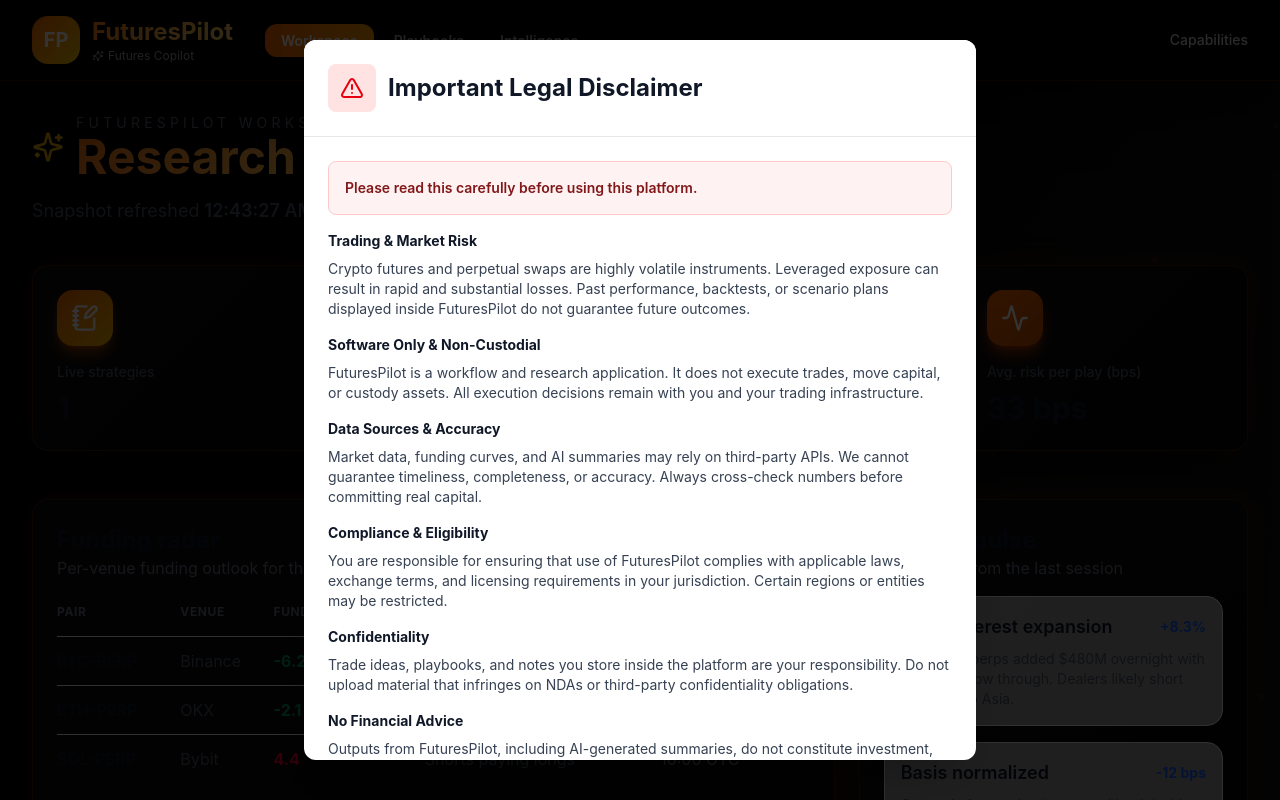
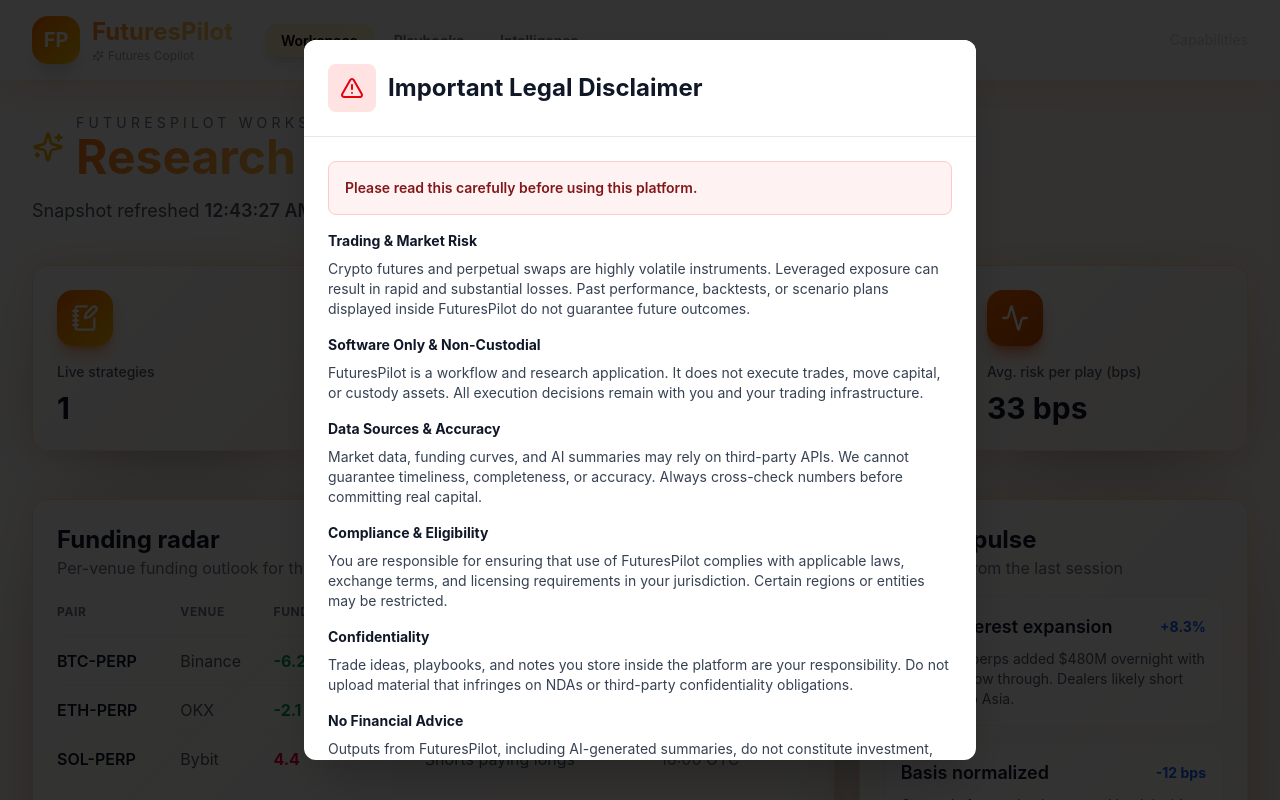
Before and after one commit to pedrobcs/app.alert, a Next.js app: page /dashboard in a window 1280 px wide. Shown: the top 800 px of the page. Built offline with nearby package versions, Linux system fonts and the light colour scheme.

Commit message:
Refactor: Update theme to a lighter, warmer color palette
Co-authored-by: pc064028 <pc064028@gmail.com>

```diff
--- a/src/app/dashboard/page.tsx
+++ b/src/app/dashboard/page.tsx
@@ -193,7 +193,7 @@ export default function DashboardPage() {
   ];
 
   return (
-    <div className="min-h-screen bg-gradient-to-br from-black via-[#0c0c0c] to-[#1a1a1a] relative overflow-hidden">
+    <div className="min-h-screen bg-gradient-to-br from-white via-[#fef9f4] to-[#f8efe7] relative overflow-hidden">
       <AnimatedBackground />
       <Navbar />
 
--- a/src/app/globals.css
+++ b/src/app/globals.css
@@ -13,8 +13,8 @@
 }
 
 :root {
-  --background: #050505;
-  --foreground: #f5f2ea;
+  --background: #fdfaf7;
+  --foreground: #0f0f0f;
 }
 
 @media (prefers-color-scheme: dark) {
@@ -26,8 +26,8 @@
 
 body {
   color: var(--foreground);
-  background: radial-gradient(circle at top, rgba(255, 107, 0, 0.15), transparent 45%),
-    linear-gradient(180deg, #050505 0%, #0f0f0f 100%);
+  background: radial-gradient(circle at top, rgba(255, 150, 64, 0.18), transparent 50%),
+    linear-gradient(180deg, #fefcf9 0%, #faf4ee 60%, #f7efe8 100%);
   font-family: -apple-system, BlinkMacSystemFont, "Segoe UI", Roboto, "Helvetica Neue", Arial, sans-serif;
   overflow-x: hidden;
 }
@@ -47,12 +47,12 @@ body {
 }
 
 ::-webkit-scrollbar-thumb {
-  background: linear-gradient(180deg, #ff6b00, #c75000);
+  background: linear-gradient(180deg, #ffc48a, #ff8a33);
   border-radius: 4px;
 }
 
 ::-webkit-scrollbar-thumb:hover {
-  background: linear-gradient(180deg, #ff7e1a, #ff5400);
+  background: linear-gradient(180deg, #ff9f4d, #ff6b00);
 }
 
 /* Premium Animations */
@@ -203,7 +203,7 @@ body {
 
 /* Gradient backgrounds */
 .gradient-primary {
-  background: linear-gradient(135deg, #ff6b00 0%, #ffb347 100%);
+  background: linear-gradient(135deg, #ff8a33 0%, #ffbd66 100%);
 }
 
 .gradient-success {
@@ -211,15 +211,15 @@ body {
 }
 
 .gradient-radial {
-  background: radial-gradient(circle at 50% 50%, rgba(255, 107, 0, 0.5) 0%, transparent 60%);
+  background: radial-gradient(circle at 50% 50%, rgba(255, 150, 64, 0.35) 0%, transparent 65%);
 }
 
 .gradient-mesh {
   background:
-    radial-gradient(at 20% 20%, rgba(255, 107, 0, 0.25) 0, transparent 45%),
-    radial-gradient(at 80% 0%, rgba(255, 149, 64, 0.2) 0, transparent 45%),
-    radial-gradient(at 100% 100%, rgba(255, 94, 0, 0.15) 0, transparent 45%),
-    radial-gradient(at 0% 100%, rgba(255, 164, 64, 0.2) 0, transparent 45%);
+    radial-gradient(at 20% 20%, rgba(255, 138, 51, 0.25) 0, transparent 45%),
+    radial-gradient(at 80% 0%, rgba(255, 197, 138, 0.35) 0, transparent 45%),
+    radial-gradient(at 100% 100%, rgba(255, 179, 102, 0.25) 0, transparent 45%),
+    radial-gradient(at 0% 100%, rgba(255, 235, 217, 0.35) 0, transparent 45%);
 }
 
 /* Glass morphism */
@@ -237,31 +237,31 @@ body {
 
 /* Premium Card styles */
 .card {
-  @apply rounded-2xl p-6 transition-all duration-300 border border-[#1f1f1f];
-  background: rgba(10, 10, 10, 0.9);
-  box-shadow: 0 10px 30px -10px rgba(0, 0, 0, 0.8);
+  @apply rounded-2xl p-6 transition-all duration-300 border border-[#f0e3d5];
+  background: rgba(255, 255, 255, 0.95);
+  box-shadow: 0 25px 60px -30px rgba(15, 10, 5, 0.35);
 }
 
 .card:hover {
   transform: translateY(-4px);
-  box-shadow: 0 20px 40px -10px rgba(0, 0, 0, 0.8);
+  box-shadow: 0 35px 80px -35px rgba(15, 10, 5, 0.4);
 }
 
 .card-premium {
   @apply rounded-2xl p-6 transition-all duration-300;
-  background: linear-gradient(135deg, rgba(15, 15, 15, 0.95) 0%, rgba(5, 5, 5, 0.95) 100%);
-  border: 1px solid rgba(255, 107, 0, 0.2);
+  background: linear-gradient(135deg, rgba(255, 255, 255, 0.98) 0%, rgba(249, 244, 237, 0.96) 100%);
+  border: 1px solid rgba(255, 138, 51, 0.25);
   box-shadow:
-    0 20px 40px -10px rgba(0, 0, 0, 0.9),
-    0 0 30px rgba(255, 107, 0, 0.15);
-  backdrop-filter: blur(15px);
+    0 30px 90px -40px rgba(15, 10, 5, 0.45),
+    0 0 30px rgba(255, 189, 102, 0.35);
+  backdrop-filter: blur(18px);
 }
 
 .card-premium:hover {
   box-shadow:
-    0 25px 50px -15px rgba(0, 0, 0, 0.9),
-    0 0 40px rgba(255, 107, 0, 0.25);
-  transform: translateY(-4px);
+    0 40px 120px -45px rgba(15, 10, 5, 0.45),
+    0 0 45px rgba(255, 189, 102, 0.45);
+  transform: translateY(-6px);
 }
 
 /* Custom button styles */
@@ -295,24 +295,24 @@ body {
 }
 
 .btn-secondary {
-  @apply text-white;
-  background: linear-gradient(120deg, #1a1a1a 0%, #0f0f0f 100%);
+  @apply text-gray-900;
+  background: linear-gradient(120deg, #ffffff 0%, #f6f1ea 100%);
 }
 
 .btn-secondary:hover {
   @apply transform scale-105;
-  background: linear-gradient(120deg, #222222 0%, #121212 100%);
+  background: linear-gradient(120deg, #ffffff 0%, #f8f3ec 100%);
 }
 
 .btn-outline {
-  @apply border-2 text-white;
+  @apply border-2 text-gray-900;
   border-color: #ff6b00;
   color: #ff6b00;
 }
 
 .btn-outline:hover {
-  @apply text-black;
-  background: linear-gradient(120deg, #ff7a18 0%, #ff6b00 100%);
+  @apply text-white;
+  background: linear-gradient(120deg, #ff9f4d 0%, #ff6b00 100%);
 }
 
 /* Number counter animation */
--- a/src/app/intelligence/page.tsx
+++ b/src/app/intelligence/page.tsx
@@ -67,7 +67,7 @@ const telemetryCards = [
 
 export default function IntelligencePage() {
   return (
-    <div className="min-h-screen bg-gradient-to-br from-black via-[#0c0c0c] to-[#1a1a1a] relative overflow-hidden">
+    <div className="min-h-screen bg-gradient-to-br from-white via-[#fef9f4] to-[#f8efe7] relative overflow-hidden">
       <AnimatedBackground />
       <Navbar />
 
@@ -94,7 +94,7 @@ export default function IntelligencePage() {
               initial={{ opacity: 0, y: 15 }}
               animate={{ opacity: 1, y: 0 }}
               transition={{ duration: 0.4 }}
-              className="card-premium flex items-start space-x-4"
+                  className="card-premium flex items-start space-x-4 border border-[#f3dfcd]"
             >
               <div className="w-12 h-12 rounded-2xl bg-gradient-to-br from-blue-500 to-purple-500 flex items-center justify-center text-white shadow-lg">
                 <card.icon className="w-6 h-6" />
--- a/src/app/strategies/page.tsx
+++ b/src/app/strategies/page.tsx
@@ -105,7 +105,7 @@ export default function StrategiesPage() {
   const statusOrder: StrategyStatus[] = ['READY', 'LIVE', 'DRAFT', 'ARCHIVED'];
 
   return (
-    <div className="min-h-screen bg-gradient-to-br from-black via-[#0c0c0c] to-[#1a1a1a] relative overflow-hidden">
+    <div className="min-h-screen bg-gradient-to-br from-white via-[#fef9f4] to-[#f8efe7] relative overflow-hidden">
       <AnimatedBackground />
       <Navbar />
 
--- a/src/components/AnimatedBackground.tsx
+++ b/src/components/AnimatedBackground.tsx
@@ -53,7 +53,7 @@ export function AnimatedBackground() {
         // Draw particle
         ctx.beginPath();
         ctx.arc(particle.x, particle.y, particle.size, 0, Math.PI * 2);
-        ctx.fillStyle = `rgba(255, 107, 0, ${0.35})`;
+        ctx.fillStyle = `rgba(255, 180, 120, ${0.35})`;
         ctx.fill();
 
         // Draw connections
@@ -68,7 +68,7 @@ export function AnimatedBackground() {
             ctx.beginPath();
             ctx.moveTo(particle.x, particle.y);
             ctx.lineTo(otherParticle.x, otherParticle.y);
-            ctx.strokeStyle = `rgba(255, 166, 77, ${0.12 * (1 - distance / 150)})`;
+            ctx.strokeStyle = `rgba(255, 179, 120, ${0.12 * (1 - distance / 150)})`;
             ctx.lineWidth = 0.5;
             ctx.stroke();
           }
--- a/src/components/Navbar.tsx
+++ b/src/components/Navbar.tsx
@@ -19,7 +19,7 @@ export function Navbar() {
       initial={{ y: -100 }}
       animate={{ y: 0 }}
       transition={{ duration: 0.6, type: 'spring', bounce: 0.3 }}
-      className="sticky top-0 z-50 bg-black/80 backdrop-blur-xl border-b border-orange-500/20 shadow-[0_20px_60px_rgba(0,0,0,0.6)]"
+      className="sticky top-0 z-50 bg-white/90 backdrop-blur-xl border-b border-orange-100 shadow-[0_10px_35px_rgba(250,182,122,0.35)]"
     >
       <div className="max-w-7xl mx-auto px-4 sm:px-6 lg:px-8">
         <div className="flex justify-between items-center h-20">
@@ -61,21 +61,21 @@ export function Navbar() {
                     href={link.href}
                     className={`px-4 py-2 rounded-xl text-sm font-semibold transition-all duration-300 relative overflow-hidden group ${
                       pathname === link.href
-                        ? 'text-white'
-                        : 'text-gray-400 hover:text-white'
+                        ? 'text-black'
+                        : 'text-gray-500 hover:text-gray-900'
                     }`}
                   >
                     {pathname === link.href && (
                       <motion.div
                         layoutId="navbar-indicator"
-                        className="absolute inset-0 bg-gradient-to-r from-orange-500 to-amber-500 rounded-xl shadow-lg"
+                        className="absolute inset-0 bg-gradient-to-r from-orange-100 to-amber-100 rounded-xl shadow-lg"
                         transition={{ type: 'spring', bounce: 0.2, duration: 0.6 }}
                       />
                     )}
                     <span className="relative z-10">{link.label}</span>
 
                     {pathname !== link.href && (
-                      <div className="absolute inset-0 bg-white/10 rounded-xl opacity-0 group-hover:opacity-100 transition-opacity" />
+                      <div className="absolute inset-0 bg-orange-50 rounded-xl opacity-0 group-hover:opacity-100 transition-opacity" />
                     )}
                   </Link>
                 </motion.div>
--- a/src/components/StatCard.tsx
+++ b/src/components/StatCard.tsx
@@ -104,7 +104,7 @@ export function StatCard({
       animate={{ opacity: 1, y: 0, scale: 1 }}
       transition={{ duration: 0.5, delay: delay / 1000 }}
       whileHover={{ scale: 1.05, y: -5 }}
-      className="card-premium group cursor-pointer"
+      className="card-premium group cursor-pointer border border-[#f3dfcd]"
     >
       <div className="flex items-start justify-between mb-4">
         <motion.div
```
Also changed, not shown: src/app/page.tsx (+6 -6 lines).
